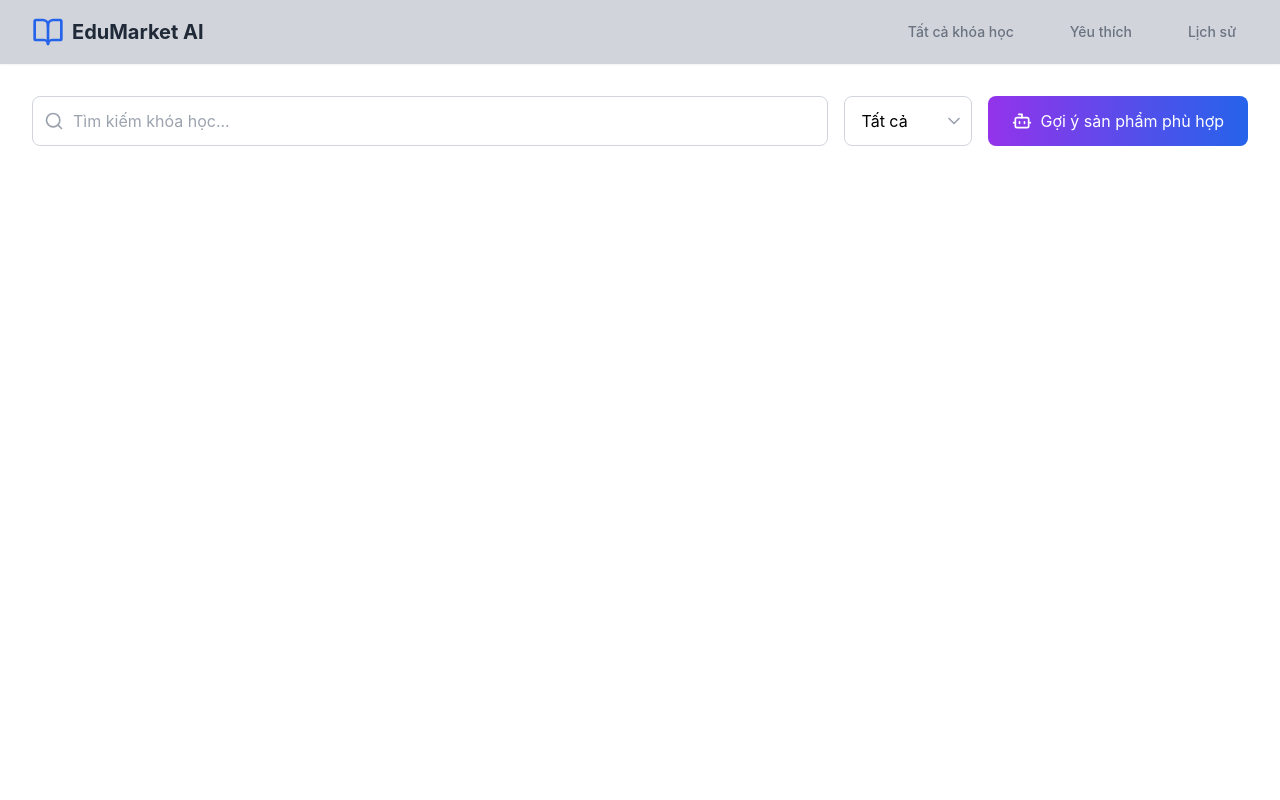
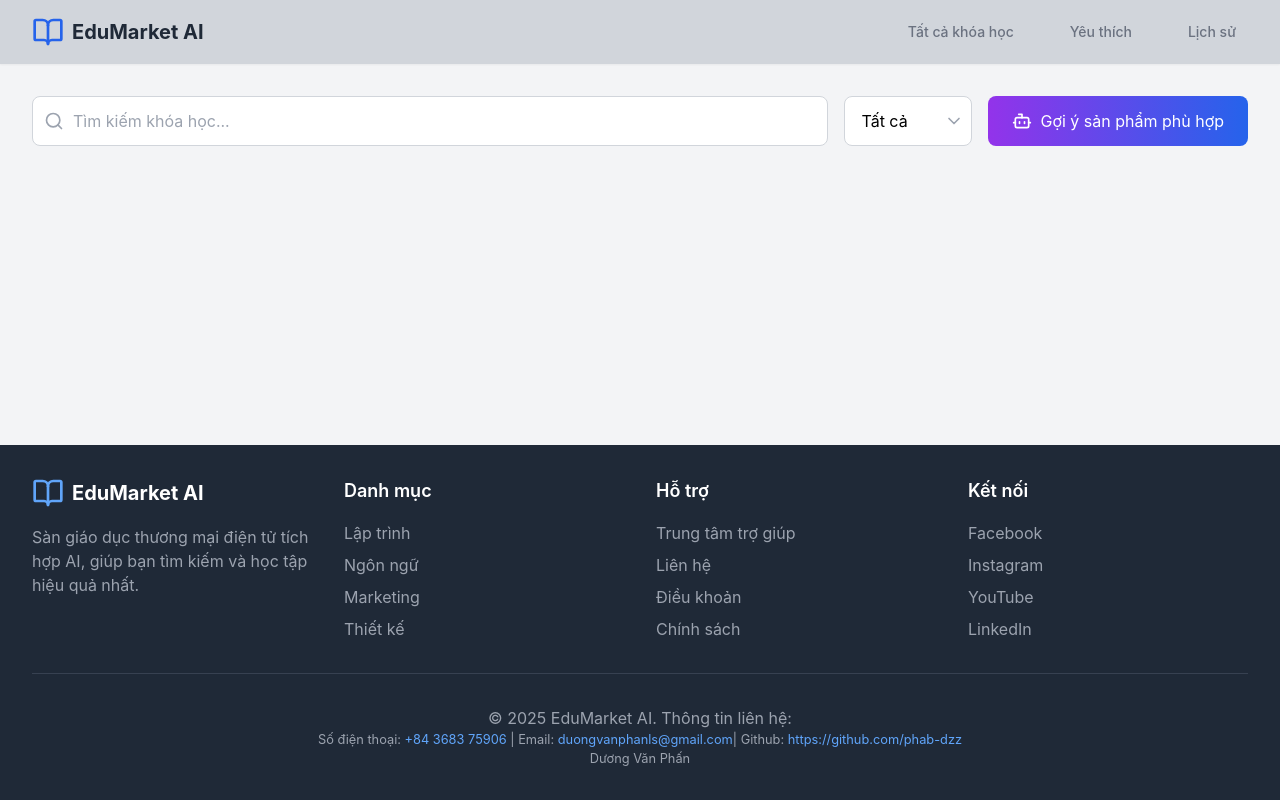
Before and after one commit to phab-dzz/thuongmaidientugiaoduc-ai, a React (Create React App) app: page / in a window 1280 px wide. Built offline with nearby package versions, Linux system fonts and the light colour scheme.

Commit message:
add footer

```diff
--- /dev/null
+++ b/src/page/Footer.js
@@ -0,0 +1,59 @@
+import React from 'react';
+import { BookOpen } from 'lucide-react';
+
+const Footer = () => {
+    return (
+  <div className="bg-gray-800 text-white py-8 mt-12 bottom-0 w-full absolute">
+    <div className="max-w-7xl mx-auto px-4 sm:px-6 lg:px-8">
+      <div className="grid grid-cols-1 md:grid-cols-4 gap-8">
+        <div>
+          <div className="flex items-center mb-4">
+            <BookOpen className="h-8 w-8 text-blue-400 mr-2" />
+            <h3 className="text-xl font-bold">EduMarket AI</h3>
+          </div>
+          <p className="text-gray-400">Sàn giáo dục thương mại điện tử tích hợp AI, giúp bạn tìm kiếm và học tập hiệu quả nhất.</p>
+        </div>
+        <div>
+          <h4 className="text-lg font-semibold mb-4">Danh mục</h4>
+          <ul className="space-y-2 text-gray-400">
+            <li><a href="#" className="hover:text-white transition-colors">Lập trình</a></li>
+            <li><a href="#" className="hover:text-white transition-colors">Ngôn ngữ</a></li>
+            <li><a href="#" className="hover:text-white transition-colors">Marketing</a></li>
+            <li><a href="#" className="hover:text-white transition-colors">Thiết kế</a></li>
+          </ul>
+        </div>
+        <div>
+          <h4 className="text-lg font-semibold mb-4">Hỗ trợ</h4>
+          <ul className="space-y-2 text-gray-400">
+            <li><a href="#" className="hover:text-white transition-colors">Trung tâm trợ giúp</a></li>
+            <li><a href="#" className="hover:text-white transition-colors">Liên hệ</a></li>
+            <li><a href="#" className="hover:text-white transition-colors">Điều khoản</a></li>
+            <li><a href="#" className="hover:text-white transition-colors">Chính sách</a></li>
+          </ul>
+        </div>
+        <div>
+          <h4 className="text-lg font-semibold mb-4">Kết nối</h4>
+          <ul className="space-y-2 text-gray-400">
+            <li><a href="#" className="hover:text-white transition-colors">Facebook</a></li>
+            <li><a href="#" className="hover:text-white transition-colors">Instagram</a></li>
+            <li><a href="#" className="hover:text-white transition-colors">YouTube</a></li>
+            <li><a href="#" className="hover:text-white transition-colors">LinkedIn</a></li>
+          </ul>
+        </div>
+      </div>
+      <div className="border-t border-gray-700 mt-8 pt-8 text-center text-gray-400 flex flex-col">
+        <p>&copy; 2025 EduMarket AI. Thông tin liên hệ:</p>
+        <small>
+            Số điện thoại: <a href="tel:+0368375906" className="text-blue-400 hover:text-white">+84 3683 75906</a> | Email: <a href="mailto:duongvanphanls@gmail.com" className="text-blue-400 hover:text-white">duongvanphanls@gmail.com</a>
+            | Github: <a href="https://github.com/phab-dzz" className="text-blue-400 hover:text-white">https://github.com/phab-dzz</a>
+            </small>
+            <small className='text-gray-400'>
+                Dương Văn Phấn
+            </small>
+
+      </div>
+    </div>
+  </div>
+)}
+
+export default Footer;
--- a/src/page/Home.js
+++ b/src/page/Home.js
@@ -1,13 +1,13 @@
 import React from 'react';
-import  { HeaderNav,SearchBar } from './';
+import  { HeaderNav,SearchBar,Footer } from './';
 const Home = () => {
     return (
-        <div  className='min-h-screen w-full'>
+        <div  className='min-h-screen w-full bg-gray-100'>
             <HeaderNav />
             <div className="max-w-7xl mx-auto px-4 sm:px-6 lg:px-8 py-8">
                 <SearchBar />
             </div>
-
+            <Footer />
         </div>
     );
     }
--- a/src/page/index.js
+++ b/src/page/index.js
@@ -1,2 +1,3 @@
 export {default as HeaderNav} from './HeaderNav';
 export {default as SearchBar} from './SearchBar';
+export {default as Footer} from './Footer';
```
